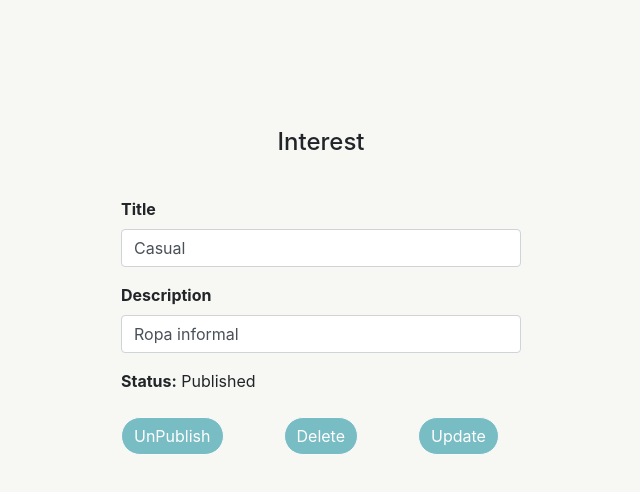
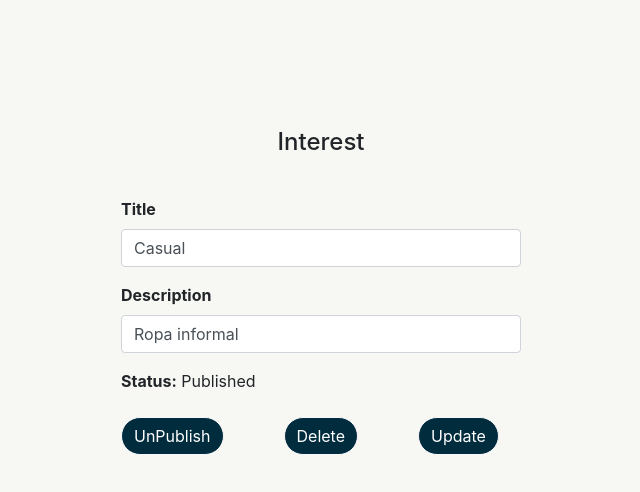
Before and after one commit to JesussPacheco/Raze, an Angular app: page /interests/1 in a window 1280 px wide. Shown: the top 492 px of the page, without its empty margins (319-959 px from the left). Built offline with nearby package versions, Linux system fonts and the light colour scheme; data requests are answered from the project's data file.

Commit message:
update-button-styles

```diff
--- a/src/app/components/interest/pages/add-interest/add-interest.component.css
+++ b/src/app/components/interest/pages/add-interest/add-interest.component.css
@@ -15,7 +15,7 @@
   text-align: center;
 }
 .btn-light{
-  background-color: #78BCC4;
+  background-color: #002C3E;
   color: #FFFFFF;
   margin-left: 20%;
   margin-top: 10px;
--- a/src/app/components/interest/pages/interest-feature/interest-feature.component.css
+++ b/src/app/components/interest/pages/interest-feature/interest-feature.component.css
@@ -13,7 +13,7 @@
   margin-top: 40px;
 }
 .btn-light{
-  background-color: #78BCC4;
+  background-color: #002C3E;
   color: #FFFFFF;
   border-radius: 50px;
 }
--- a/src/app/components/interest/pages/interests-list/interests-list.component.css
+++ b/src/app/components/interest/pages/interests-list/interests-list.component.css
@@ -16,7 +16,7 @@
 .edit-button{
   margin-left: 100px;
   margin-top: 30px;
-  background-color: #78BCC4;
+  background-color: #002C3E;
   color: #FFFFFF;
   border-radius: 50px;
 }
@@ -35,5 +35,5 @@
 }
 .fa-plus:hover{
   text-decoration: none;
-  color: #78BCC4;
+  color: #002C3E;
 }
```
